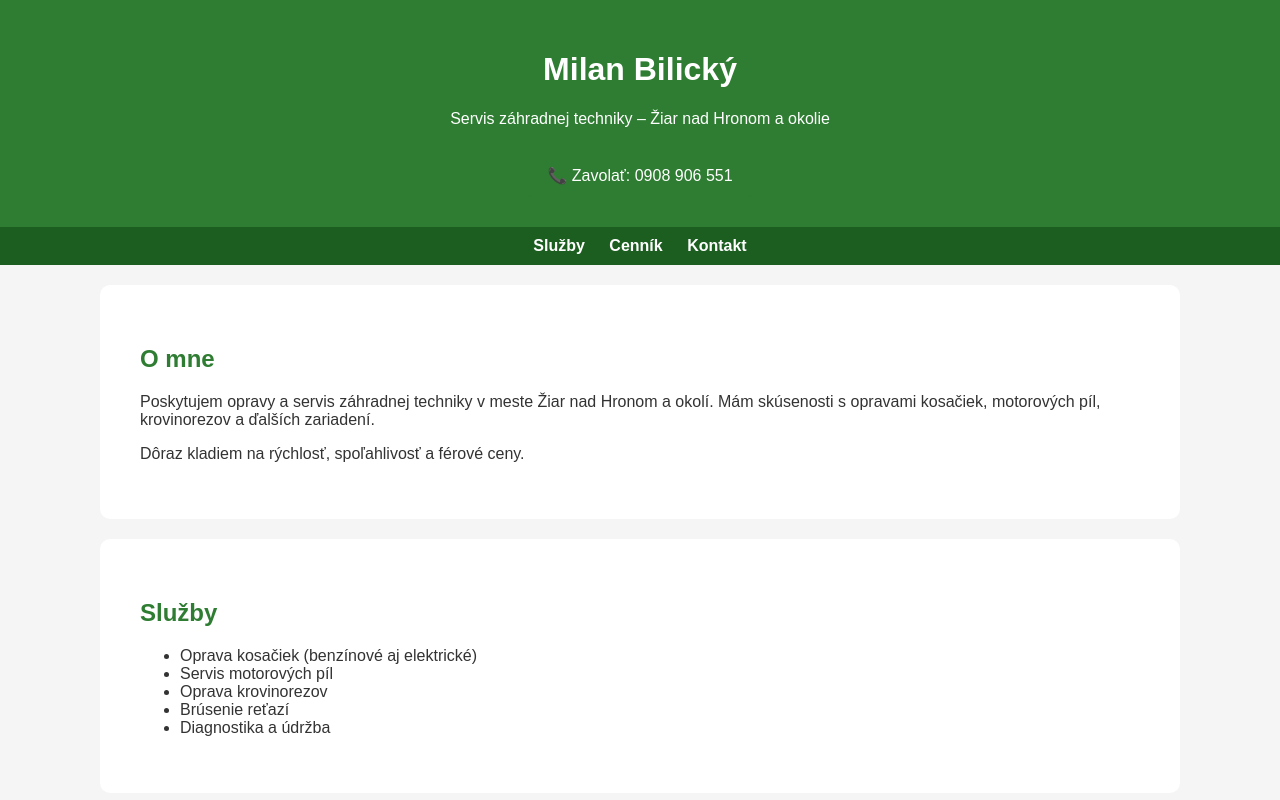
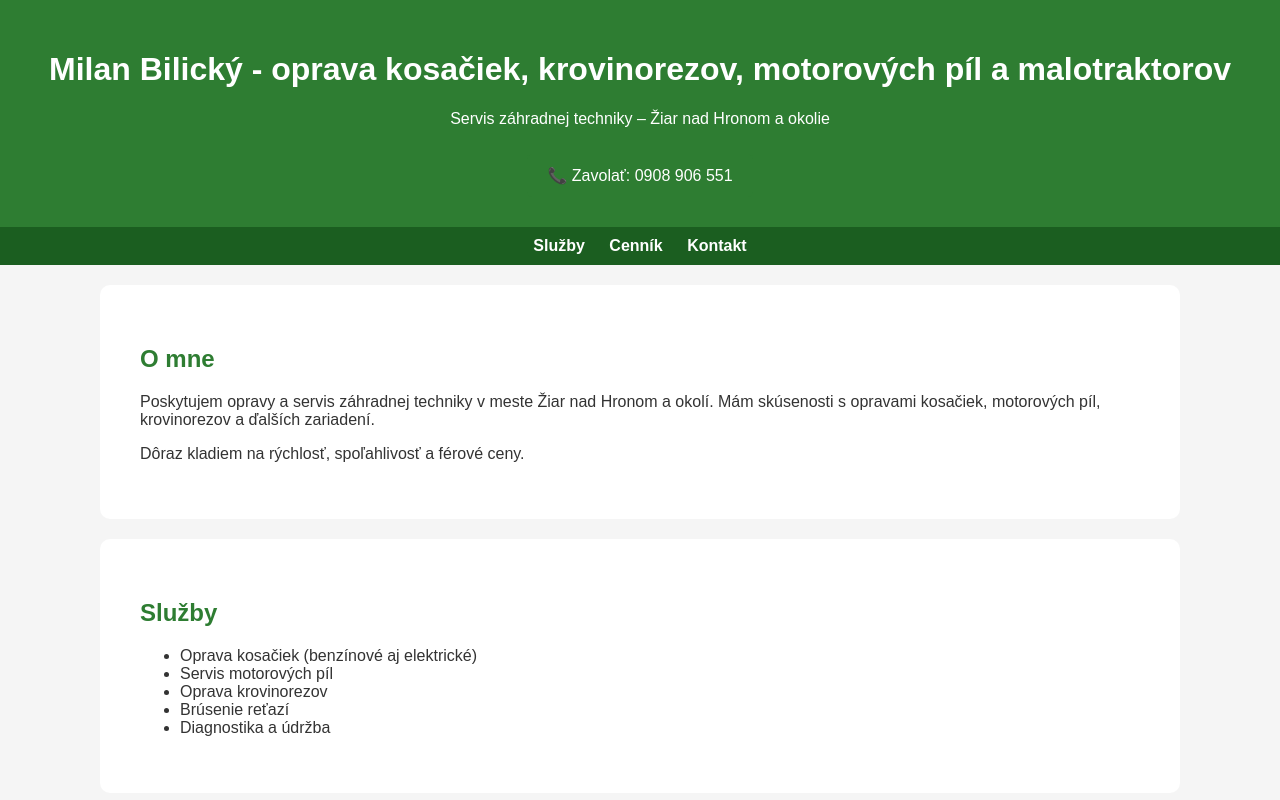
Before and after one commit to Bmilan230/Milan-Bilick---servis-z-hradnej-techniky, a plain HTML site: page index.html in a window 1280 px wide. Shown: the top 800 px of the page. Drawn offline with Linux system fonts and the light colour scheme.

Commit message:
Update index.html

```diff
--- a/index.html
+++ b/index.html
@@ -19,7 +19,7 @@
 <body>
 
 <header>
-  <h1>Milan Bilický</h1>
+  <h1>Milan Bilický - oprava kosačiek, krovinorezov, motorových píl a malotraktorov</h1>
   <p>Servis záhradnej techniky – Žiar nad Hronom a okolie</p>
   <a class="btn" href="tel:+421908906551">📞 Zavolať: 0908 906 551</a>
 </header>
```
